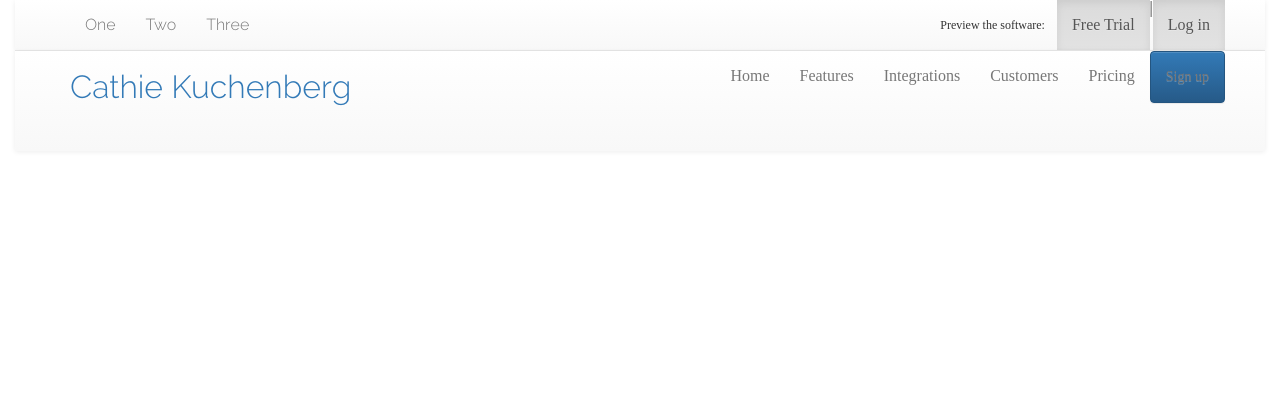
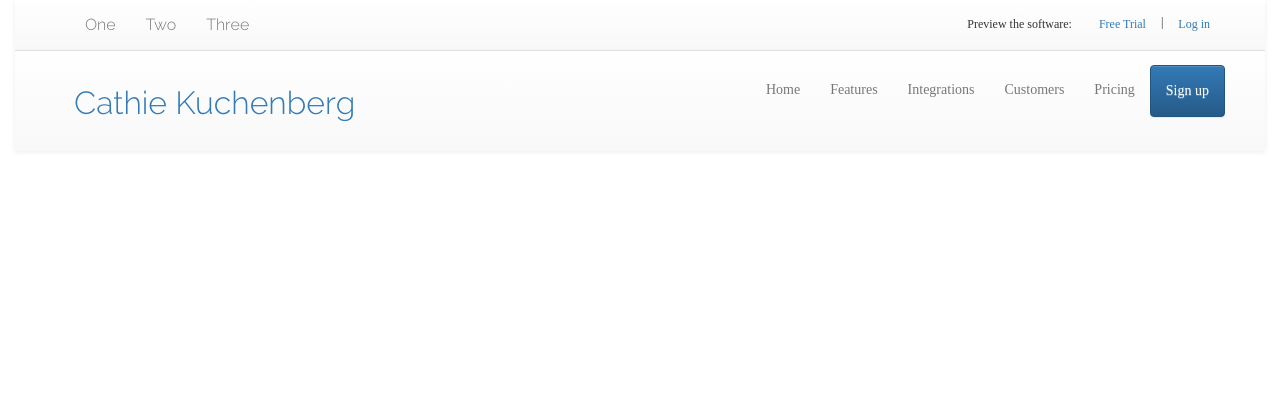
Before and after one commit to mkuchen/djaleo, a Django app: page /cath/ in a window 1280 px wide. Shown: the top 420 px of the page. Run offline with Django 3.2, Linux system fonts and the light colour scheme; some libraries are stand-ins or nearby versions.

Commit message:
more styles for cath page

```diff
--- a/djaleo/static/css/info/cathie_home.css
+++ b/djaleo/static/css/info/cathie_home.css
@@ -37,6 +37,8 @@
 
 div#content-main {
 	height: 3000px!important;
+	font-family: "sans serif";
+	font-weight: 200;
 }
 
 div#header-nav {
@@ -54,6 +56,7 @@ div.cath-main-nav {
 	float: center;
 	margin-left: auto;
 	margin-right: auto;
+	padding-top: 14px;
 }
 
 strong.logo {
@@ -78,9 +81,89 @@ div.navbar-main-collapse {
 	float: right;
 }
 
+ul.top {
+	margin-top: 8px;
+}
+
 ul.top li:first-child {
 	font-family: "sans serif";
-	margin-top: 19px;
+	margin-top: 10px;
 	font-size: 12px;
 	margin-right: 12px;
 }
+
+ul.top li {
+	font-size: 12px;
+	float: left;
+}
+
+ul.main li a {
+	font-size: 14px;
+}
+
+ul.main li:last-child a {
+	color: #fff;
+}
+
+div.box {
+	float: left;
+	position: absolute;
+	padding: 2px 4px;
+}
+
+.box span {
+  position: absolute;
+  background: none;
+  -moz-transition: 0.4s ease;
+  -o-transition: 0.4s ease;
+  -webkit-transition: 0.4s ease;
+  transition: 0.4s ease;
+}
+
+.box span.top {
+  width:40px;
+  height:2px;
+  top: -2px;
+  left:-140%;
+}
+
+.box:hover span.top {
+  left:0;
+  background:#428bca;
+}
+
+.box span.right {
+  height:40px;
+  width:2px;
+  right: -2px;
+  top:-140%;
+}
+
+.box:hover span.right {
+  top:0;
+  background:#428bca;
+}
+
+.box span.bottom {
+  width:40px;
+  height: 2px;
+  bottom: -2px;
+  right:-140%;
+}
+
+.box:hover span.bottom {
+  right:0;
+  background:#428bca;
+}
+
+.box span.left {
+  height:40px;
+  width: 2px;
+  left: -2px;
+  bottom:-140%;
+}
+
+.box:hover span.left {
+  bottom:0;
+  background:#428bca;
+}
--- a/templates/info/cathie_home.html
+++ b/templates/info/cathie_home.html
@@ -17,10 +17,10 @@
 					<li><a href="/support/">Two</a></li>
 					<li><a href="/api/">Three</a></li>
 				</ul>
-				<ul class="nav navbar-nav navbar-right top">
+				<ul class="nav navbar-right top">
 					<li class="nolink">Preview the software:</li>
 					<li class="active"><a href="/signup/">Free Trial</a></li>
-					<li class="nolink hidden-xs" style="padding-left: 0px;">|</li>
+					<li class="nolink hidden-xs" style="padding-left:0px;padding-top:8px;">|</li>
 					<li class="active"><a href="/login/">Log in</a></li>
 				</ul>
 			</div><!--/.nav-collapse -->
@@ -29,7 +29,13 @@
 
 	<div role="navigation" class="navbar-main navbar-default navbar-static-top" id="header-nav">
 		<div class="container cath-main-nav">
-			<strong class="logo"><a href="/">Cathie Kuchenberg</a></strong>
+			<div class="box">
+				<span class="top"></span>
+				<span class="right"></span>
+				<span class="bottom"></span>
+				<span class="left"></span>
+				<strong class="logo"><a href="/">Cathie Kuchenberg</a></strong>
+			</div>
 			<div class="navbar-main-collapse navbar-collapse collapse">
 				<ul class="nav navbar-nav navbar-right main">
 					<li><a href="/">Home</a></li>
```
